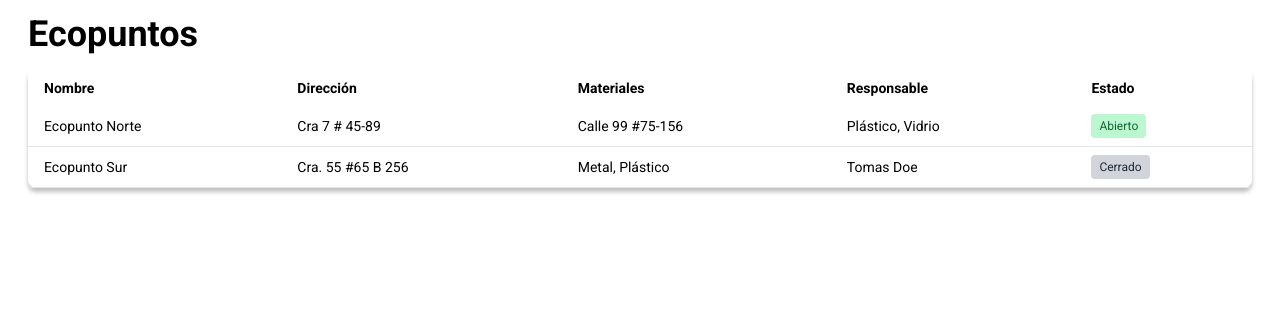
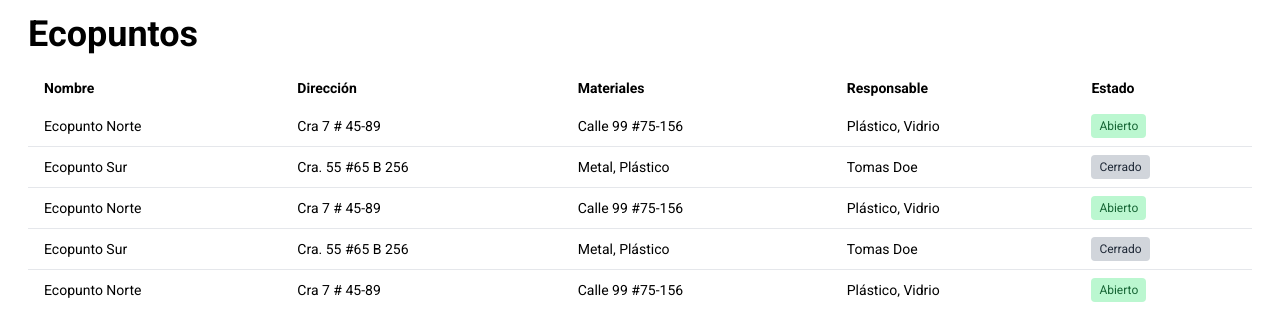
Before and after one commit to JaiderValencia/ecopuntos, a React (Vite) app in the folder frontend/: page / in a window 1280 px wide. Shown: the part 526-861 px from the top of the page. Before the commit the page ends 800 px from the top, so only its background shows below. Built offline with nearby package versions, Linux system fonts and the light colour scheme.

Commit message:
Pongo scrolls en la tabla

```diff
--- a/frontend/src/components/table/index.tsx
+++ b/frontend/src/components/table/index.tsx
@@ -3,8 +3,10 @@ import type { TableProps } from '../../interfaces/table/tableProps'
 function Table({ columns, children }: TableProps) {
 
     return (
+
+        <div className='max-h-60 overflow-auto'>
             <table className="min-w-full rounded-lg p-7 shadow-[0_4px_4px_rgba(0,0,0,0.25)] text-sm">
-            <thead>
+                <thead className='sticky top-0 bg-white'>
                     <tr className="text-left">
                         {columns.map((header) => (
                             <th key={header} className="px-4 py-2">{header}</th>
@@ -15,6 +17,7 @@ function Table({ columns, children }: TableProps) {
                     {children}
                 </tbody>
             </table>
+        </div>
     )
 }
 export default Table
--- a/frontend/src/pages/home/index.tsx
+++ b/frontend/src/pages/home/index.tsx
@@ -21,7 +21,79 @@ function Inicio() {
             "Estado": (
                 <span className="inline-block bg-gray-300 text-gray-800 px-2 py-1 rounded text-xs">Cerrado</span>
             )
-        }
+        },
+        {
+            "Nombre": "Ecopunto Norte",
+            "Dirección": "Cra 7 # 45-89",
+            "Materiales": "Calle 99 #75-156",
+            "Responsable": "Plástico, Vidrio",
+            "Estado": (
+                <span className="inline-block bg-green-200 text-green-800 px-2 py-1 rounded text-xs">Abierto</span>
+            )
+        },
+        {
+            "Nombre": "Ecopunto Sur",
+            "Dirección": "Cra. 55 #65 B 256",
+            "Materiales": "Metal, Plástico",
+            "Responsable": "Tomas Doe",
+            "Estado": (
+                <span className="inline-block bg-gray-300 text-gray-800 px-2 py-1 rounded text-xs">Cerrado</span>
+            )
+        },
+        {
+            "Nombre": "Ecopunto Norte",
+            "Dirección": "Cra 7 # 45-89",
+            "Materiales": "Calle 99 #75-156",
+            "Responsable": "Plástico, Vidrio",
+            "Estado": (
+                <span className="inline-block bg-green-200 text-green-800 px-2 py-1 rounded text-xs">Abierto</span>
+            )
+        },
+        {
+            "Nombre": "Ecopunto Sur",
+            "Dirección": "Cra. 55 #65 B 256",
+            "Materiales": "Metal, Plástico",
+            "Responsable": "Tomas Doe",
+            "Estado": (
+                <span className="inline-block bg-gray-300 text-gray-800 px-2 py-1 rounded text-xs">Cerrado</span>
+            )
+        },
+        {
+            "Nombre": "Ecopunto Norte",
+            "Dirección": "Cra 7 # 45-89",
+            "Materiales": "Calle 99 #75-156",
+            "Responsable": "Plástico, Vidrio",
+            "Estado": (
+                <span className="inline-block bg-green-200 text-green-800 px-2 py-1 rounded text-xs">Abierto</span>
+            )
+        },
+        {
+            "Nombre": "Ecopunto Sur",
+            "Dirección": "Cra. 55 #65 B 256",
+            "Materiales": "Metal, Plástico",
+            "Responsable": "Tomas Doe",
+            "Estado": (
+                <span className="inline-block bg-gray-300 text-gray-800 px-2 py-1 rounded text-xs">Cerrado</span>
+            )
+        },
+        {
+            "Nombre": "Ecopunto Norte",
+            "Dirección": "Cra 7 # 45-89",
+            "Materiales": "Calle 99 #75-156",
+            "Responsable": "Plástico, Vidrio",
+            "Estado": (
+                <span className="inline-block bg-green-200 text-green-800 px-2 py-1 rounded text-xs">Abierto</span>
+            )
+        },
+        {
+            "Nombre": "Ecopunto Sur",
+            "Dirección": "Cra. 55 #65 B 256",
+            "Materiales": "Metal, Plástico",
+            "Responsable": "Tomas Doe",
+            "Estado": (
+                <span className="inline-block bg-gray-300 text-gray-800 px-2 py-1 rounded text-xs">Cerrado</span>
+            )
+        },
     ])
 
     return (
```
Lines whose indentation alone changed are shown as unchanged.
